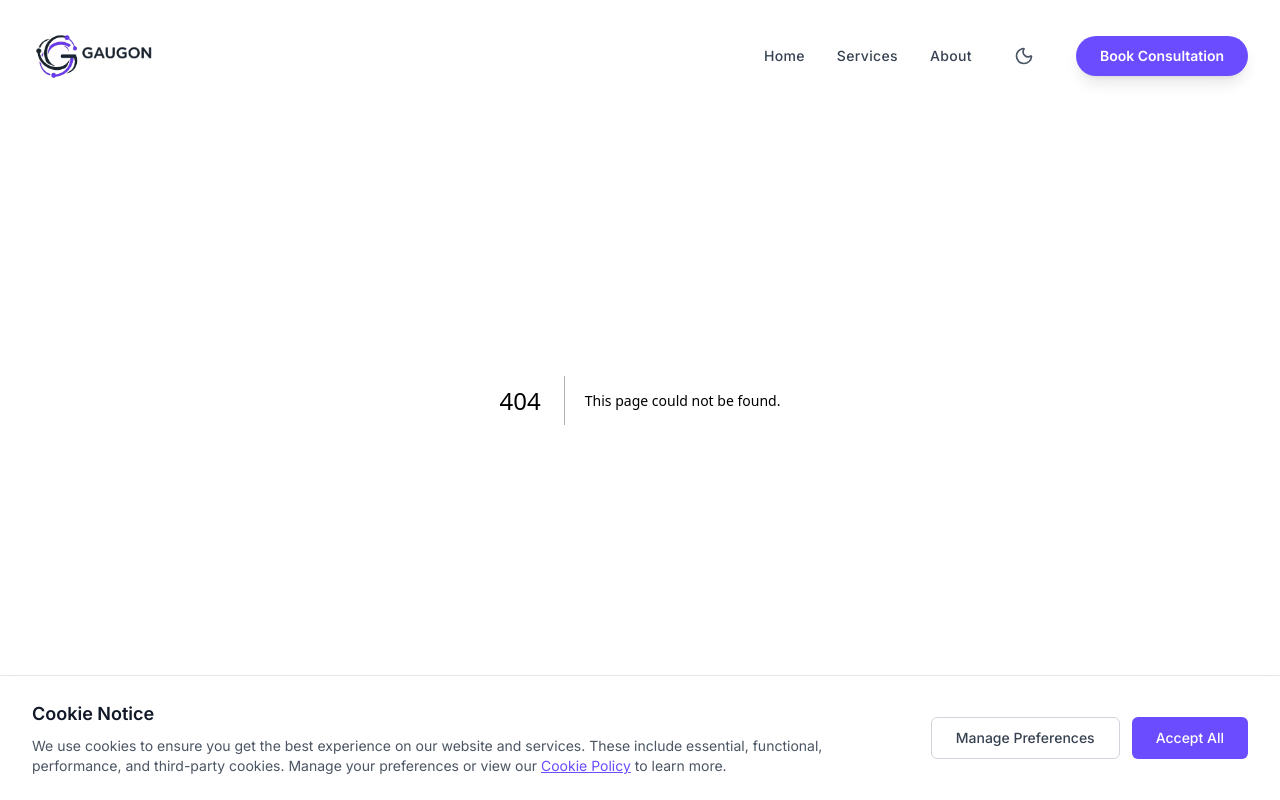
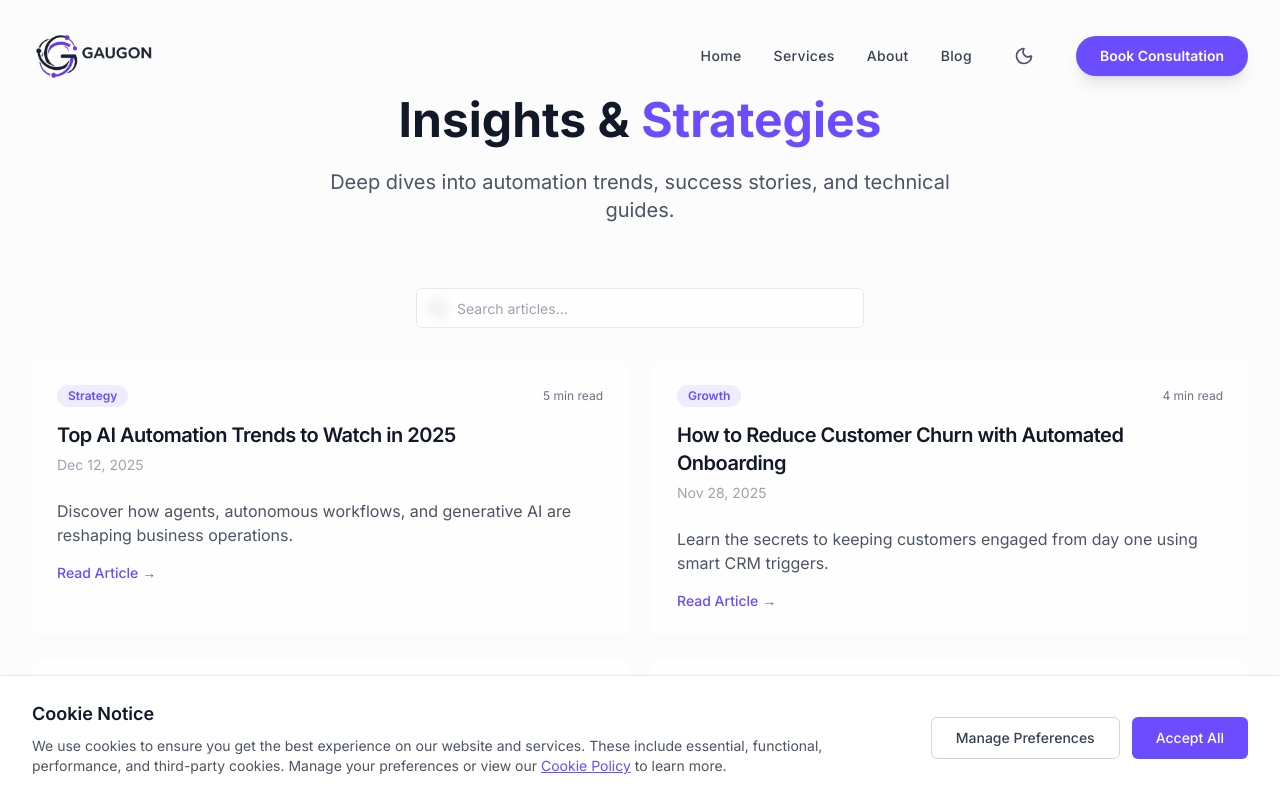
Before and after one commit to ocilab25/gaugon-website, a Next.js app: page /blog in a window 1280 px wide. Before the commit this address had no page. Shown: the top 800 px of the page. Built offline with nearby package versions, Linux system fonts and the light colour scheme.

Commit message:
feat: Add Blog with Client-side Search and Dark Mode support

```diff
--- /dev/null
+++ b/app/blog/[slug]/page.tsx
@@ -0,0 +1,60 @@
+import { blogPosts, BlogPost } from '@/lib/blog';
+import { notFound } from 'next/navigation';
+import Link from 'next/link';
+import { ArrowLeft } from 'lucide-react';
+import { Badge } from '@/components/ui/badge';
+
+export function generateStaticParams() {
+    return blogPosts.map((post) => ({
+        slug: post.slug,
+    }));
+}
+
+export default function BlogPostPage({ params }: { params: { slug: string } }) {
+    const post = blogPosts.find((p) => p.slug === params.slug);
+
+    if (!post) {
+        notFound();
+    }
+
+    return (
+        <main className="min-h-screen pt-24 pb-20 px-6 lg:px-8 bg-white dark:bg-[#0F0F0F]">
+            <article className="max-w-3xl mx-auto">
+                <div className="mb-8">
+                    <Link href="/blog" className="inline-flex items-center text-sm text-gray-500 hover:text-primary transition-colors mb-6">
+                        <ArrowLeft className="w-4 h-4 mr-2" />
+                        Back to Articles
+                    </Link>
+                    <div className="flex gap-3 mb-4">
+                        <Badge variant="secondary" className="bg-primary/10 text-primary">
+                            {post.category}
+                        </Badge>
+                        <span className="text-sm text-gray-500 dark:text-gray-400 self-center">{post.readTime} • {post.date}</span>
+                    </div>
+                    <h1 className="text-4xl sm:text-5xl font-bold text-gray-900 dark:text-white mb-6 leading-tight">
+                        {post.title}
+                    </h1>
+                </div>
+
+                <div className="prose prose-lg dark:prose-invert max-w-none">
+                    <p className="lead text-xl text-gray-600 dark:text-gray-300 mb-8 font-medium">
+                        {post.excerpt}
+                    </p>
+                    <p className="text-gray-600 dark:text-gray-300">
+                        Lorem ipsum dolor sit amet, consectetur adipiscing elit. Sed do eiusmod tempor incididunt ut labore et dolore magna aliqua. Ut enim ad minim veniam, quis nostrud exercitation ullamco laboris nisi ut aliquip ex ea commodo consequat.
+                    </p>
+                    <h2>The Rise of Automation</h2>
+                    <p className="text-gray-600 dark:text-gray-300">
+                        Duis aute irure dolor in reprehenderit in voluptate velit esse cillum dolore eu fugiat nulla pariatur. Excepteur sint occaecat cupidatat non proident, sunt in culpa qui officia deserunt mollit anim id est laborum.
+                    </p>
+                    <blockquote>
+                        "Automation is not about replacing people, but about freeing them to do what they do best."
+                    </blockquote>
+                    <p className="text-gray-600 dark:text-gray-300">
+                        Sed ut perspiciatis unde omnis iste natus error sit voluptatem accusantium doloremque laudantium, totam rem aperiam, eaque ipsa quae ab illo inventore veritatis et quasi architecto beatae vitae dicta sunt explicabo.
+                    </p>
+                </div>
+            </article>
+        </main>
+    );
+}
--- /dev/null
+++ b/app/blog/page.tsx
@@ -0,0 +1,27 @@
+import type { Metadata } from 'next';
+import { blogPosts } from '@/lib/blog';
+import BlogSearch from '@/components/BlogSearch';
+
+export const metadata: Metadata = {
+    title: 'Blog | Gaugon - Insights & Strategy',
+    description: 'Latest insights on AI automation, workflow optimization, and digital transformation.',
+};
+
+export default function BlogPage() {
+    return (
+        <main className="min-h-screen pt-24 pb-20 px-6 lg:px-8 bg-gray-50/50 dark:bg-[#0F0F0F]">
+            <div className="max-w-7xl mx-auto">
+                <div className="text-center mb-16">
+                    <h1 className="text-4xl md:text-5xl font-bold text-gray-900 dark:text-white mb-6">
+                        Insights & <span className="text-primary">Strategies</span>
+                    </h1>
+                    <p className="text-xl text-gray-600 dark:text-gray-400 max-w-2xl mx-auto">
+                        Deep dives into automation trends, success stories, and technical guides.
+                    </p>
+                </div>
+
+                <BlogSearch posts={blogPosts} />
+            </div>
+        </main>
+    );
+}
--- /dev/null
+++ b/components/BlogSearch.tsx
@@ -0,0 +1,73 @@
+'use client';
+
+import { useState } from 'react';
+import { BlogPost } from '@/lib/blog';
+import Link from 'next/link';
+import { Search } from 'lucide-react';
+import { Input } from '@/components/ui/input';
+import { Card, CardContent, CardHeader, CardTitle, CardDescription } from '@/components/ui/card';
+import { Badge } from '@/components/ui/badge';
+
+export default function BlogSearch({ posts }: { posts: BlogPost[] }) {
+    const [query, setQuery] = useState('');
+
+    const filteredPosts = posts.filter((post) =>
+        post.title.toLowerCase().includes(query.toLowerCase()) ||
+        post.excerpt.toLowerCase().includes(query.toLowerCase()) ||
+        post.category.toLowerCase().includes(query.toLowerCase())
+    );
+
+    return (
+        <div className="space-y-8">
+            <div className="relative max-w-md mx-auto">
+                <div className="absolute inset-y-0 left-0 pl-3 flex items-center pointer-events-none">
+                    <Search className="h-5 w-5 text-gray-400" />
+                </div>
+                <Input
+                    type="text"
+                    placeholder="Search articles..."
+                    className="pl-10 bg-white/50 dark:bg-white/5 border-gray-200 dark:border-gray-800 backdrop-blur-sm focus:ring-primary"
+                    value={query}
+                    onChange={(e) => setQuery(e.target.value)}
+                />
+            </div>
+
+            <div className="grid grid-cols-1 md:grid-cols-2 gap-6">
+                {filteredPosts.length > 0 ? (
+                    filteredPosts.map((post) => (
+                        <Link key={post.slug} href={`/blog/${post.slug}`} className="group">
+                            <Card className="h-full glass-card hover:border-primary/50 transition-all hover:-translate-y-1 duration-300 dark:bg-[#1A1A1A] dark:border-[#2A2A2A]">
+                                <CardHeader>
+                                    <div className="flex justify-between items-center mb-2">
+                                        <Badge variant="secondary" className="bg-primary/10 text-primary hover:bg-primary/20">
+                                            {post.category}
+                                        </Badge>
+                                        <span className="text-xs text-gray-500 dark:text-gray-400">{post.readTime}</span>
+                                    </div>
+                                    <CardTitle className="text-xl group-hover:text-primary transition-colors dark:text-gray-100">
+                                        {post.title}
+                                    </CardTitle>
+                                    <CardDescription className="text-sm text-gray-400 dark:text-gray-500">
+                                        {post.date}
+                                    </CardDescription>
+                                </CardHeader>
+                                <CardContent>
+                                    <p className="text-gray-600 dark:text-gray-300 line-clamp-3">
+                                        {post.excerpt}
+                                    </p>
+                                    <div className="mt-4 text-primary font-medium text-sm flex items-center gap-1 group-hover:gap-2 transition-all">
+                                        Read Article <span aria-hidden="true">&rarr;</span>
+                                    </div>
+                                </CardContent>
+                            </Card>
+                        </Link>
+                    ))
+                ) : (
+                    <div className="col-span-full text-center py-12 text-gray-500 dark:text-gray-400">
+                        No articles found matching "{query}"
+                    </div>
+                )}
+            </div>
+        </div>
+    );
+}
--- a/components/Navbar.tsx
+++ b/components/Navbar.tsx
@@ -42,7 +42,7 @@ export default function Navbar() {
 
           {/* Desktop menu */}
           <div className="hidden md:flex md:items-center md:space-x-8">
-            {["Home", "Services", "About"].map((item) => (
+            {["Home", "Services", "About", "Blog"].map((item) => (
               <Link
                 key={item}
                 href={item === "Home" ? "/" : `/${item.toLowerCase()}`}
@@ -93,7 +93,7 @@ export default function Navbar() {
         {/* Mobile menu */}
         {isMenuOpen && (
           <div className="md:hidden absolute top-full left-0 right-0 glass-nav border-t border-gray-100 p-6 space-y-4 animate-slide-up shadow-luxury">
-            {["Home", "Services", "About"].map((item) => (
+            {["Home", "Services", "About", "Blog"].map((item) => (
               <Link
                 key={item}
                 href={item === "Home" ? "/" : `/${item.toLowerCase()}`}
--- /dev/null
+++ b/lib/blog.ts
@@ -0,0 +1,43 @@
+export interface BlogPost {
+    slug: string;
+    title: string;
+    excerpt: string;
+    date: string;
+    category: string;
+    readTime: string;
+}
+
+export const blogPosts: BlogPost[] = [
+    {
+        slug: 'ai-automation-trends-2025',
+        title: 'Top AI Automation Trends to Watch in 2025',
+        excerpt: 'Discover how agents, autonomous workflows, and generative AI are reshaping business operations.',
+        date: 'Dec 12, 2025',
+        category: 'Strategy',
+        readTime: '5 min read',
+    },
+    {
+        slug: 'reduce-customer-churn-automation',
+        title: 'How to Reduce Customer Churn with Automated Onboarding',
+        excerpt: 'Learn the secrets to keeping customers engaged from day one using smart CRM triggers.',
+        date: 'Nov 28, 2025',
+        category: 'Growth',
+        readTime: '4 min read',
+    },
+    {
+        slug: 'human-in-the-loop-workflows',
+        title: 'Why "Human-in-the-Loop" is Critical for AI Success',
+        excerpt: 'Automation shouldn’t replace humans—it should empower them. Here is how to strike the balance.',
+        date: 'Nov 15, 2025',
+        category: 'Operations',
+        readTime: '6 min read',
+    },
+    {
+        slug: 'roi-of-automation',
+        title: 'Calculating the True ROI of Business Automation',
+        excerpt: 'Beyond time saved: How to measure accuracy, employee satisfaction, and scalability gains.',
+        date: 'Oct 30, 2025',
+        category: 'Analytics',
+        readTime: '7 min read',
+    },
+];
```
